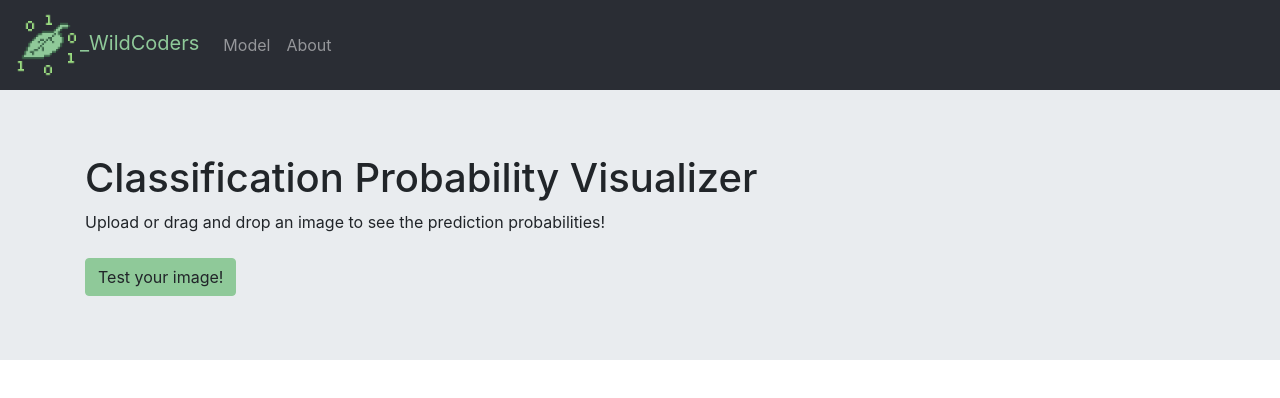
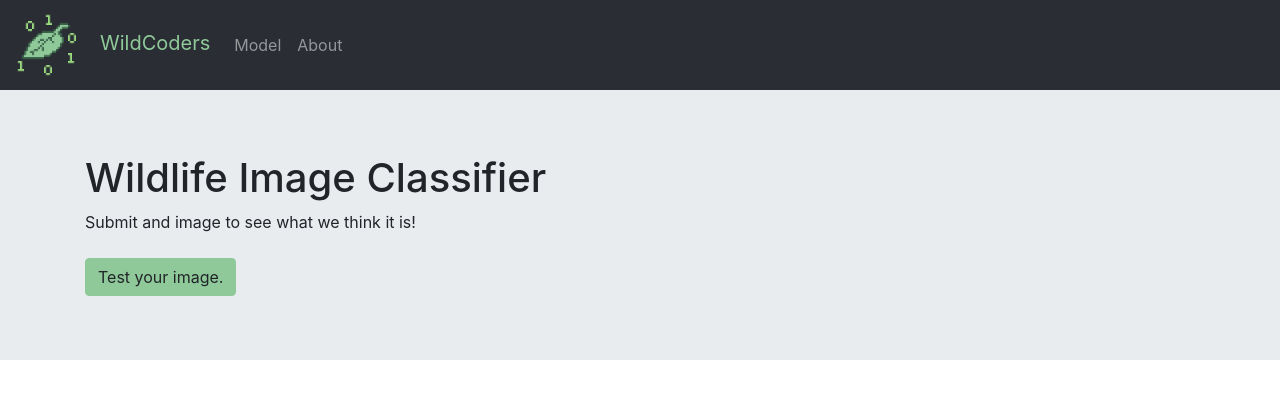
Before and after one commit to prithbalaji/OregonWildlifeClassification, a React (Create React App) app in the folder frontend/: page / in a window 1280 px wide. Shown: the top 398 px of the page. Built offline with nearby package versions, Linux system fonts and the light colour scheme.

Commit message:
Fix formatting

```diff
--- a/frontend/src/components/Home.js
+++ b/frontend/src/components/Home.js
@@ -12,12 +12,12 @@ export class Home extends Component {
 			<div>
 				<Jumbotron fluid>
     	    		<Container>
-    	    	    	<h1>Classification Probability Visualizer</h1>
+    	    	    	<h1>Wildlife Image Classifier</h1>
     	    	    	<div style={{ height: "3em" }}>
-    	    	      		Upload or drag and drop an image to see the prediction probabilities!
+    	    	      		Submit and image to see what we think it is!
     	    	    	</div>
 						<div>
-						<Button href="/model">Test your image!</Button>
+						<Button href="/model">Test your image.</Button>
 						</div>
 					</Container>
     	    	</Jumbotron>
--- a/frontend/src/components/Model.js
+++ b/frontend/src/components/Model.js
@@ -8,6 +8,7 @@ import csv_data from "../data/temp.csv";
 
 // React class structure adapted from https://medium.com/@Elijah_Meeks/interactive-applications-with-react-d3-f76f7b3ebc71
 class Home extends Component {
+
 	constructor(props) {
 		super(props);
 		this.createBarChart = this.createBarChart.bind(this);
@@ -124,7 +125,7 @@ class Home extends Component {
 	render() {
     	return (
 			<div>
-				<Row style={{ height: '2em' }} />
+				<Row style={{ height: '5em' }} />
 				<Row style={{ height: '50em' }} className="justify-content-center">
 					<div>
 						<div className="content">
@@ -136,7 +137,7 @@ class Home extends Component {
 					<svg
 						ref={node => this.node = node}
 						width={1200} height={400}
-					></svg>
+					/>
 				</Row>
 			</div>
     	);
--- a/frontend/src/components/Navigation.js
+++ b/frontend/src/components/Navigation.js
@@ -8,12 +8,12 @@ function Navigation() {
 			<Navbar.Brand href="/" className="text-primary">
 				<img
 					src={logo}
-					width="64"
+					width="84"
 					height="64"
 					className="d-inline-block align-middle"
 					alt=""
 				/>
-				_WildCoders</Navbar.Brand>
+				WildCoders</Navbar.Brand>
 
 
 			<Nav className="mr-auto">
```
Also changed, not shown: frontend/src/leaf_logo.png.
